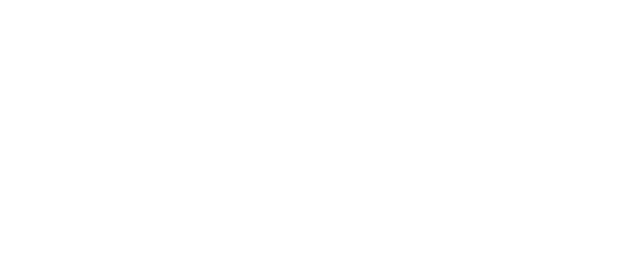
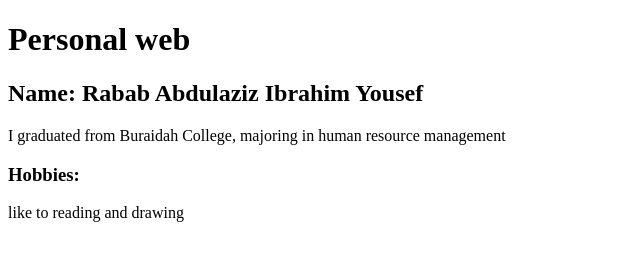
Before and after one commit to rabab-1993/Html, a plain HTML site: page index.html in a window 1280 px wide. Shown: the whole page, without its empty margins (0-640 px from the left). Drawn offline with Linux system fonts and the light colour scheme.

Commit message:
added html file

```diff
--- a/index.html
+++ b/index.html
@@ -4,9 +4,18 @@
     <meta charset="UTF-8">
     <meta http-equiv="X-UA-Compatible" content="IE=edge">
     <meta name="viewport" content="width=device-width, initial-scale=1.0">
-    <title>test</title>
+    <title>Portfolio</title>
 </head>
 <body>
+  <h1>Personal web</h1>
+  <div>
+
+    <h2>Name: Rabab Abdulaziz Ibrahim Yousef</h2>
+
+    <p>I graduated from Buraidah College, majoring in human resource management</p>
+    <h3>Hobbies:</h3>
+    <p>like to reading and drawing</p>
+  </div>
 
 </body>
 </html>
```
